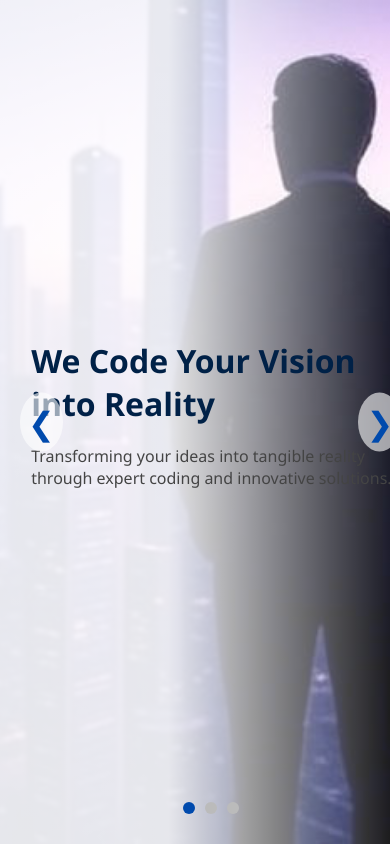
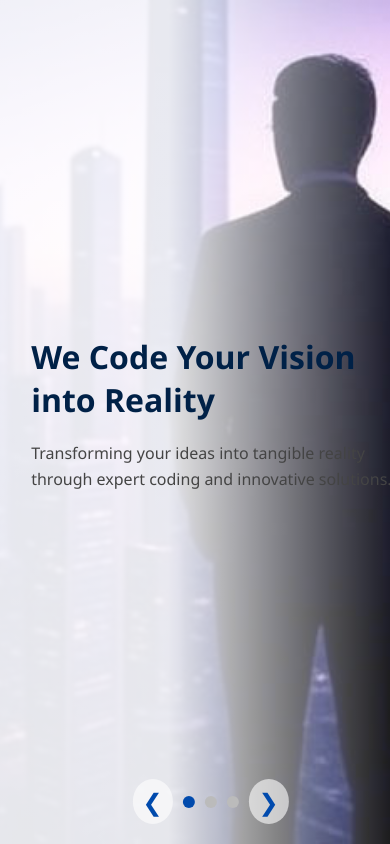
Before and after one commit to Mukeshdixena/scalenest, a React (Create React App) app: page / in a window 390 px wide. Shown: the top 844 px of the page. Built offline with nearby package versions, Linux system fonts and the light colour scheme.

Commit message:
Refactor Hero component styles and functionality: update controls layout, add keyboard navigation, and adjust auto-slide interval

```diff
--- a/src/components/Hero.css
+++ b/src/components/Hero.css
@@ -1,4 +1,3 @@
-/* Hero Base (same as before) */
 .hero-section {
     height: 100vh;
     background-size: cover;
@@ -36,9 +35,10 @@
 .hero-text p {
     font-size: 1.2rem;
     color: #444;
+    line-height: 1.6;
 }
 
-/* Fade-in Animation */
+/* Fade-in effect */
 .fade-in {
     animation: fadeIn 1s ease-in-out;
 }
@@ -55,45 +55,33 @@
     }
 }
 
-/* Arrows */
-.arrow {
-    position: absolute;
-    top: 50%;
-    transform: translateY(-50%);
-    font-size: 2.5rem;
-    color: #004aad;
-    cursor: pointer;
-    padding: 10px;
-    z-index: 10;
-    background-color: rgba(255, 255, 255, 0.6);
-    border-radius: 50%;
-    transition: background 0.3s;
-}
-
-.arrow:hover {
-    background-color: rgba(255, 255, 255, 0.9);
-}
-
-.arrow.left {
-    left: 20px;
-}
-
-.arrow.right {
-    right: 20px;
-}
-
-/* Dots */
-.dots {
+/* Controls: arrows + dots */
+.hero-controls {
     position: absolute;
     bottom: 30px;
     left: 50%;
     transform: translateX(-50%);
     display: flex;
-    gap: 10px;
+    align-items: center;
+    gap: 15px;
     z-index: 10;
 }
 
-.dot {
+.hero-controls .arrow {
+    font-size: 1.8rem;
+    color: #004aad;
+    background-color: rgba(255, 255, 255, 0.6);
+    border-radius: 50%;
+    padding: 8px 12px;
+    cursor: pointer;
+    transition: background 0.3s;
+}
+
+.hero-controls .arrow:hover {
+    background-color: rgba(255, 255, 255, 0.9);
+}
+
+.hero-controls .dot {
     height: 12px;
     width: 12px;
     border-radius: 50%;
@@ -103,7 +91,7 @@
     transition: background 0.3s;
 }
 
-.dot.active {
+.hero-controls .dot.active {
     background: #004aad;
 }
 
@@ -117,8 +105,13 @@
         font-size: 1rem;
     }
 
-    .arrow {
-        font-size: 2rem;
-        padding: 8px;
+    .hero-controls {
+        bottom: 20px;
+        gap: 10px;
+    }
+
+    .hero-controls .arrow {
+        font-size: 1.5rem;
+        padding: 6px 10px;
     }
 }
--- a/src/components/Hero.js
+++ b/src/components/Hero.js
@@ -27,15 +27,29 @@ function Hero() {
     const [paused, setPaused] = useState(false);
     const touchStartX = useRef(null);
 
-    // Auto-slide
     useEffect(() => {
         const interval = setInterval(() => {
             if (!paused) {
                 setCurrent((prev) => (prev + 1) % slides.length);
             }
-        }, 5000);
+        }, 3000);
+
         return () => clearInterval(interval);
     }, [paused]);
+
+    useEffect(() => {
+        const handleKeyDown = (e) => {
+            if (e.key === 'ArrowLeft') {
+                handlePrev();
+            } else if (e.key === 'ArrowRight') {
+                handleNext();
+            }
+        };
+
+        window.addEventListener('keydown', handleKeyDown);
+        return () => window.removeEventListener('keydown', handleKeyDown);
+    }, []);
+
 
     const handleNext = () => {
         setCurrent((prev) => (prev + 1) % slides.length);
@@ -57,8 +71,8 @@ function Hero() {
         const touchEndX = e.changedTouches[0].clientX;
         const diff = touchStartX.current - touchEndX;
 
-        if (diff > 50) handleNext();     // Swipe left
-        else if (diff < -50) handlePrev(); // Swipe right
+        if (diff > 50) handleNext();
+        else if (diff < -50) handlePrev();
     };
 
     const { image, title, subtitle } = slides[current];
@@ -78,12 +92,9 @@ function Hero() {
                     <p>{subtitle}</p>
                 </div>
 
-                {/* Arrows */}
-                <div className="arrow left" onClick={handlePrev}>&#10094;</div>
-                <div className="arrow right" onClick={handleNext}>&#10095;</div>
-
-                {/* Dots */}
-                <div className="dots">
+                {/* Arrows + Dots */}
+                <div className="hero-controls">
+                    <span className="arrow left" onClick={handlePrev}>&#10094;</span>
                     {slides.map((_, index) => (
                         <span
                             key={index}
@@ -91,6 +102,7 @@ function Hero() {
                             onClick={() => handleDotClick(index)}
                         />
                     ))}
+                    <span className="arrow right" onClick={handleNext}>&#10095;</span>
                 </div>
             </div>
         </div>
```
